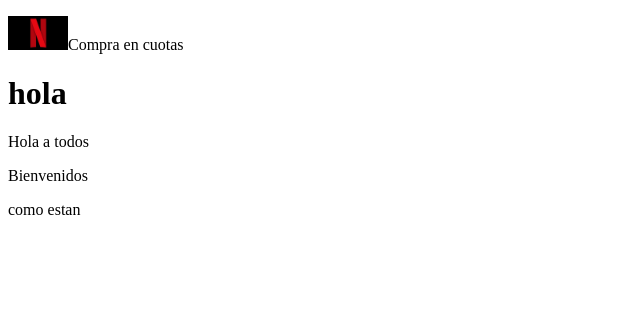
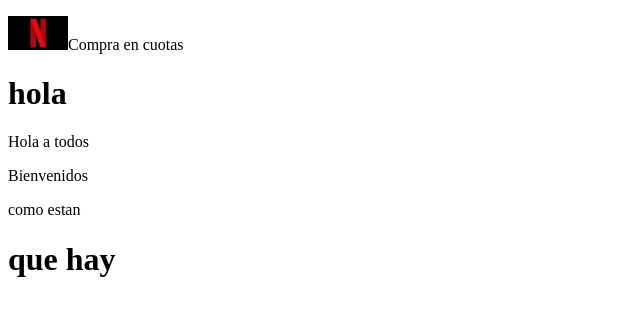
Before and after one commit to NicolasBellomo/TrabajoIntegrador, a plain HTML site: page index.html in a window 1280 px wide. Shown: the whole page, without its empty margins (0-640 px from the left). Drawn offline with Linux system fonts and the light colour scheme.

Commit message:
puse un titulo

```diff
--- a/index.html
+++ b/index.html
@@ -16,6 +16,7 @@
     <p>Hola a todos</p>
     <p>Bienvenidos</p>
     <p>como estan</p>
+    <h1>que hay</h1>
 
 </body>
 </html>
```
